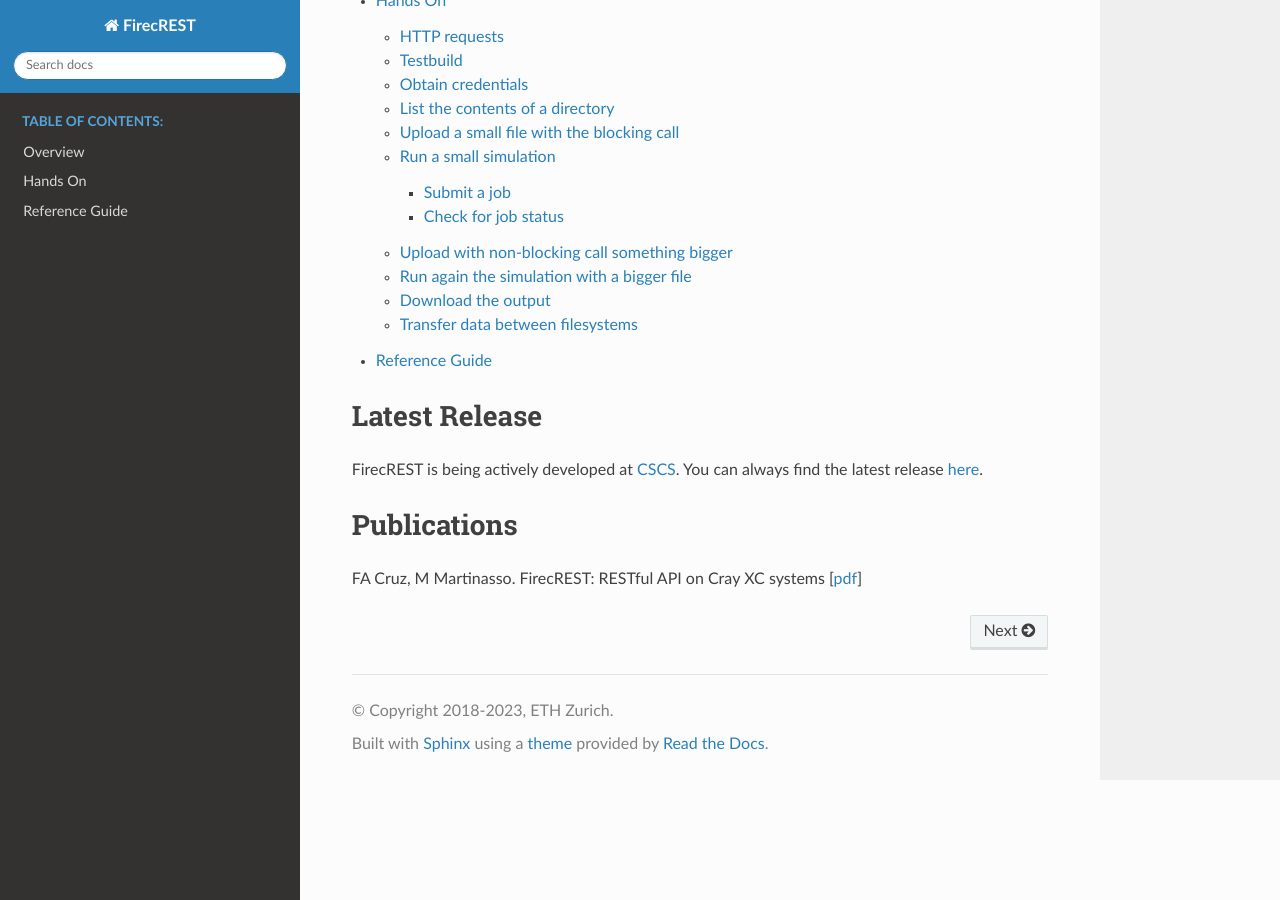
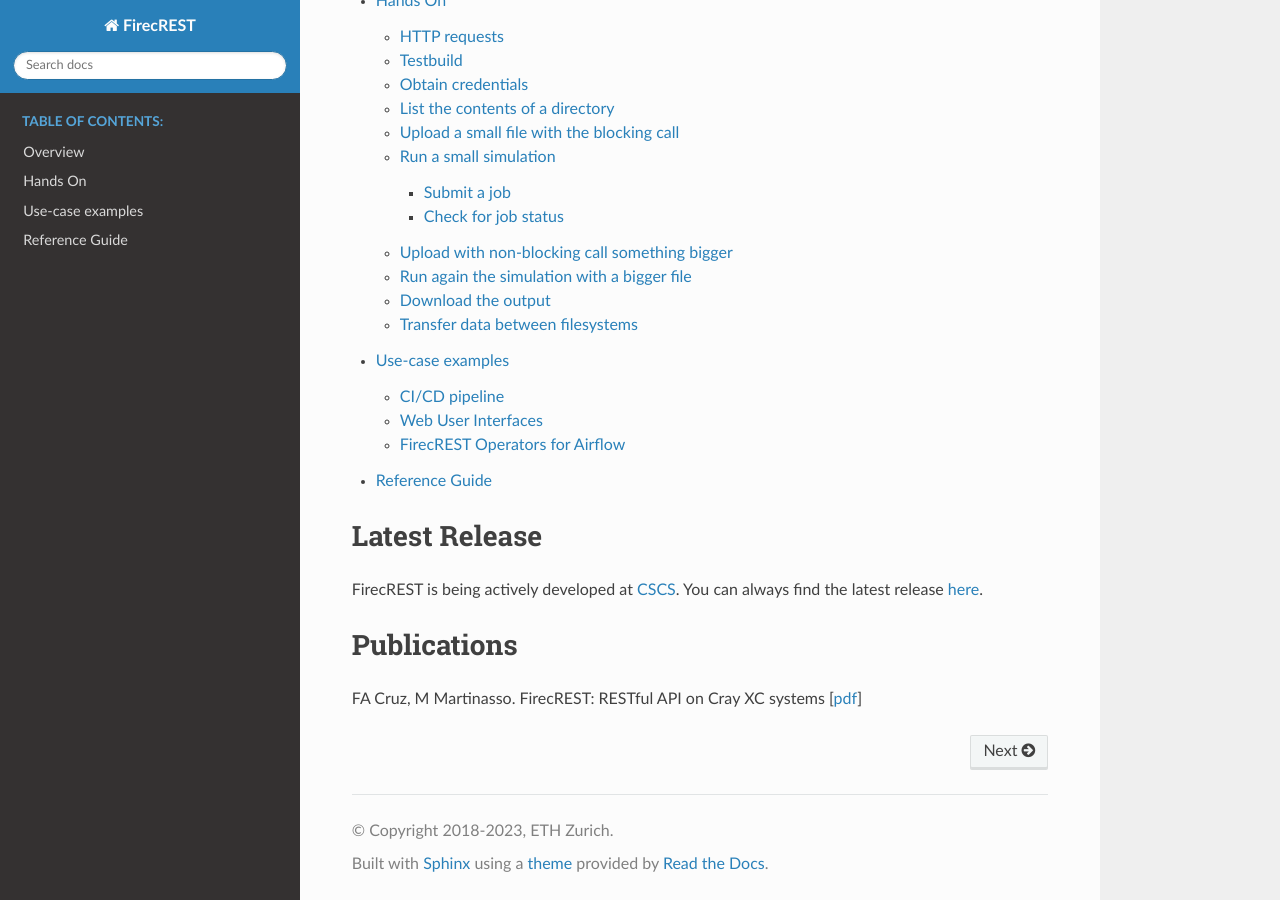
Before and after one commit to eth-cscs/firecrest, a Sphinx documentation site: the page built from doc/source/index.rst, in a window 1280 px wide and 900 px high, scrolled down 795 px. Built offline with Sphinx 7.4.7 and the Read the Docs theme 2.0.0, drawn with Linux system fonts in a browser that asks for light colours; part of the change alters nothing that is shown.

Commit message:
add use case to docs

```diff
--- a/doc/source/index.rst
+++ b/doc/source/index.rst
@@ -12,6 +12,7 @@ Among the most prominent services that FirecREST exposes we find authentication
 
    Overview <overview>
    Hands On <tutorial>
+   Use-case examples <usecases>
    Reference Guide <reference>
 ..   A python client setup <client>
 
--- /dev/null
+++ b/doc/source/usecases.rst
@@ -0,0 +1,22 @@
+=================
+Use-case examples
+=================
+
+In the code's repository you can find examples of use cases for FirecREST where `PyFirecREST <https://github.com/eth-cscs/pyfirecrest/>`__ is used as backend for web user interfaces and workflow automation tools that interact with remote high performance computing (HPC) facilities.
+
+
+CI/CD pipeline
+^^^^^^^^^^^^^^
+
+In this `example <https://github.com/eth-cscs/firecrest/examples/CI-pipeline>`__ we create a GitHub CI/CD pipeline that will run in a HPC system through FirecREST.
+
+Web User Interfaces
+^^^^^^^^^^^^^^^^^^^
+
+We show examples of Web Graphic User Interface applications in Python that interact with HCP services using FirecREST.
+Two workflows are used for the authentication with an identity provider: `the Client Credential workflow <https://github.com/eth-cscs/firecrest/examples/UI-client-credentials>`__ and `the Authorization Code workflow <https://github.com/eth-cscs/firecrest/examples/UI-code-flow>`__.
+
+FirecREST Operators for Airflow
+^^^^^^^^^^^^^^^^^^^^^^^^^^^^^^^
+
+In this `example <https://github.com/eth-cscs/firecrest/examples/UI-code-flow>`__ we define an Airflow graph combining small tasks which run localy in a laptop with compute-intensive tasks that must run on an HPC system. The idea is to add in Airflow the support for executing the compute-intensive tasks in a supercomputer via FirecREST. For that we are going to write custom Airflow operators that will use FirecREST to access the HPC system.
```
Also changed, not shown: examples/CI-pipeline/README.md, examples/UI-client-credentials/README.md, examples/UI-code-flow/README.md, examples/airflow-operators/README.md.
